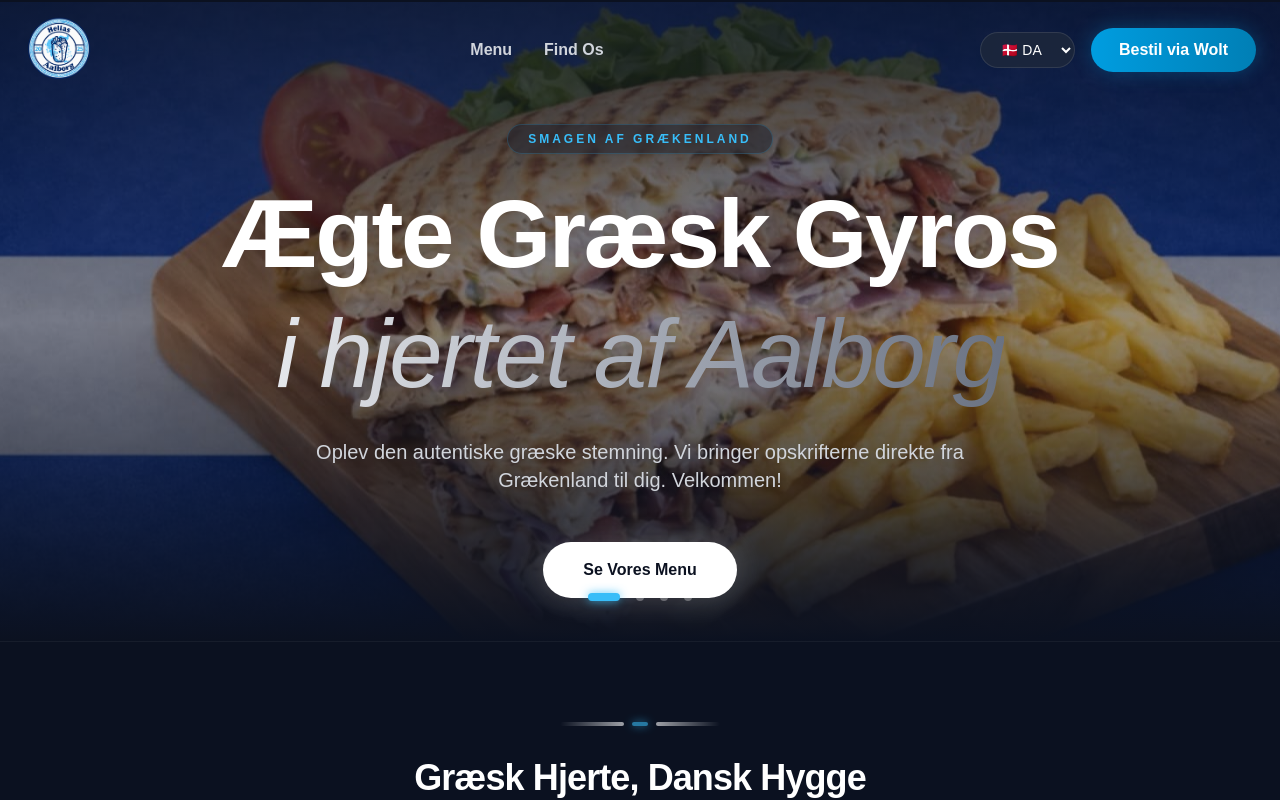
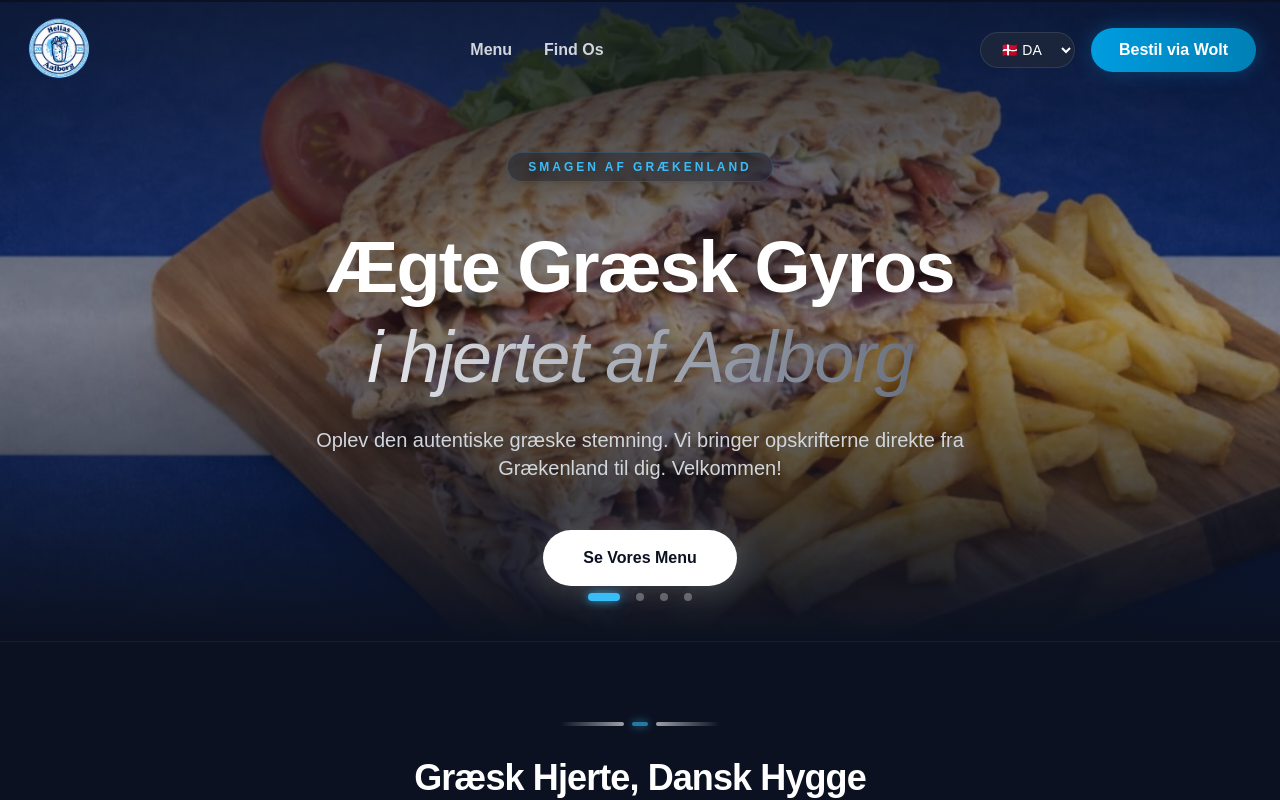
Before and after one commit to panoskoul108/hellas-aalborg-web, a Next.js app: page / in a window 1280 px wide. Shown: the top 800 px of the page. Built offline with nearby package versions, Linux system fonts and the light colour scheme; no server answers; the database is empty.

Commit message:
Update page.tsx

```diff
--- a/app/page.tsx
+++ b/app/page.tsx
@@ -1,7 +1,7 @@
 'use client';
 import React, { useState, useEffect } from 'react';
 import Image from 'next/image';
-import { supabase } from './supabase'; // Η σύνδεση με το Supabase!
+import { supabase } from './supabase';
 
 const translations = {
   da: {
@@ -69,7 +69,7 @@ export default function Home() {
       const { data, error } = await supabase
         .from('menu_items')
         .select('*')
-        .order('id', { ascending: true });
+        .order('sort_order', { ascending: true }); // <--- ΑΛΛΑΓΗ ΕΔΩ: Ταξινόμηση βάσει του sort_order
 
       if (data) {
         // Διαμορφώνουμε τα δεδομένα για να ταιριάζουν με το design μας
@@ -146,11 +146,14 @@ export default function Home() {
           </div>
         ))}
         <div className="absolute inset-0 bg-gradient-to-b from-[#0B1120]/80 via-[#0B1120]/40 to-[#0B1120] z-0"></div>
-        <div className="relative z-10 px-4 flex flex-col items-center mt-20">
-          <span className="text-[#38BDF8] font-bold tracking-[0.25em] uppercase mb-5 text-xs bg-[#0F172A]/40 backdrop-blur-md px-5 py-1.5 rounded-full border border-[#38BDF8]/20 shadow-lg">
+
+        {/* ΑΛΛΑΓΕΣ ΕΔΩ ΓΙΑ ΤΟΝ ΤΙΤΛΟ ΠΟΥ ΠΑΤΑΓΕ */}
+        <div className="relative z-10 px-4 flex flex-col items-center mt-24">
+          <span className="text-[#38BDF8] font-bold tracking-[0.25em] uppercase mb-8 text-xs bg-[#0F172A]/40 backdrop-blur-md px-5 py-1.5 rounded-full border border-[#38BDF8]/20 shadow-lg">
             {t.tag}
           </span>
-          <h1 className="text-5xl md:text-8xl font-extrabold text-white mb-6 drop-shadow-2xl leading-tight tracking-tight">
+          {/* Μίκρυνα το μέγεθος σε md:text-7xl */}
+          <h1 className="text-5xl md:text-7xl font-extrabold text-white mt-2 mb-6 drop-shadow-2xl leading-tight tracking-tight">
             {t.title1} <br/> <span className="text-transparent bg-clip-text bg-gradient-to-r from-gray-200 to-gray-500 font-light italic">{t.title2}</span>
           </h1>
           <p className="text-lg md:text-xl text-gray-300 mb-12 max-w-2xl font-light drop-shadow-md">{t.desc}</p>
@@ -158,6 +161,7 @@ export default function Home() {
             {t.btnTakeaway}
           </a>
         </div>
+
         <div className="absolute bottom-10 left-0 right-0 flex justify-center gap-4 z-20">
           {heroImages.map((_, index) => (
              <button key={index} onClick={() => setCurrentSlide(index)} className={`h-2 rounded-full transition-all duration-500 ${index === currentSlide ? 'bg-[#38BDF8] w-8 shadow-[0_0_10px_rgba(56,189,248,0.8)]' : 'bg-white/30 w-2 hover:bg-white/60'}`} aria-label={`Go to slide ${index + 1}`} />
@@ -229,7 +233,8 @@ export default function Home() {
 
                   <div className="flex items-center justify-between mt-auto pt-6 border-t border-white/5">
                     <span className="text-3xl font-black text-white">
-                      {menuType === 'takeaway' ? item.priceTakeaway : item.priceDelivery}
+                      {/* ΑΛΛΑΓΗ ΕΔΩ: Προστέθηκε το " DKK" δίπλα στην τιμή */}
+                      {menuType === 'takeaway' ? item.priceTakeaway : item.priceDelivery} DKK
                     </span>
                     <span className={`text-xs font-bold px-3 py-1.5 rounded-lg transition-colors shadow-sm ${menuType === 'takeaway' ? 'text-[#0B1120] bg-white' : 'text-white bg-[#009de0]'}`}>
                       {menuType === 'takeaway' ? t.takeawayLabel : t.deliveryLabel}
```
